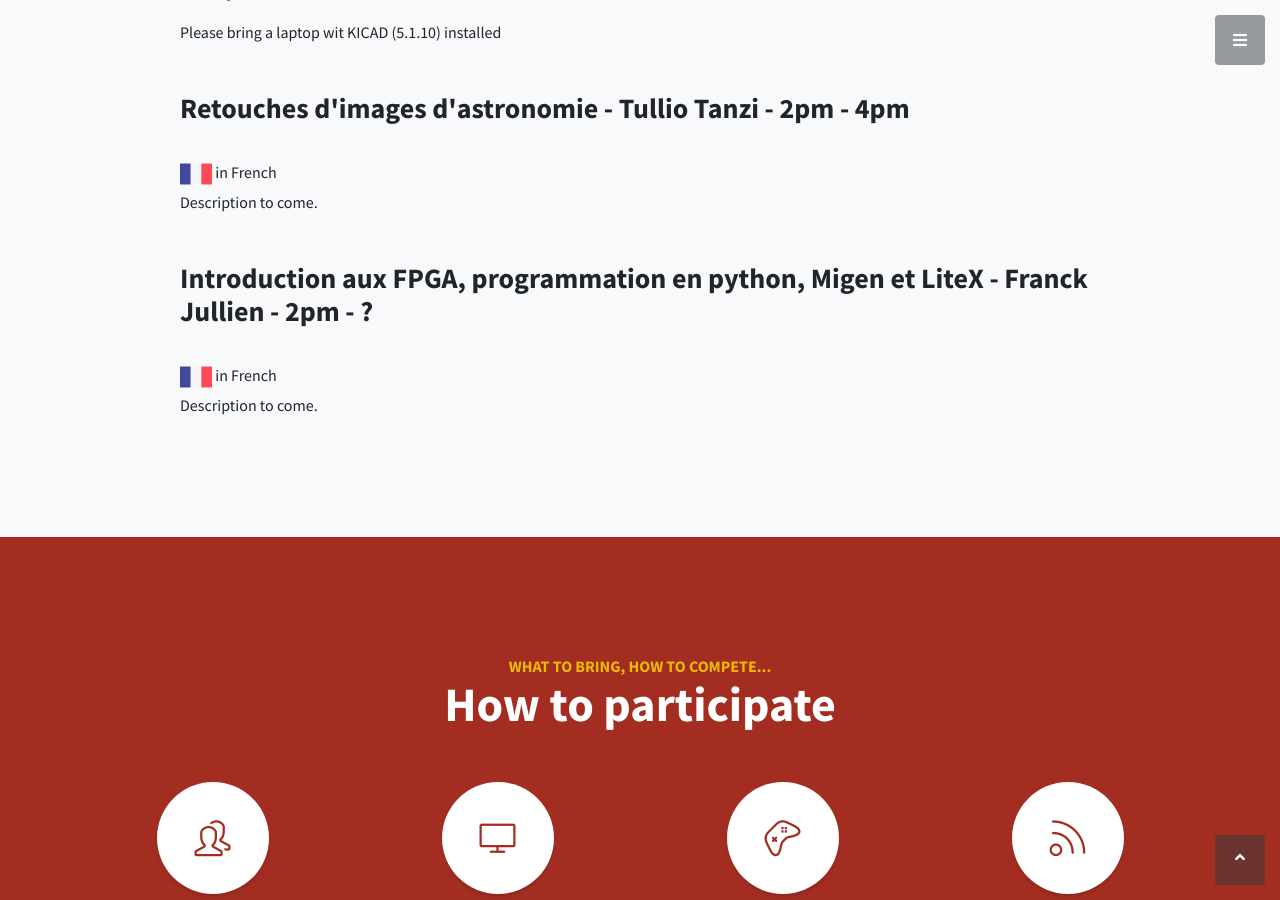
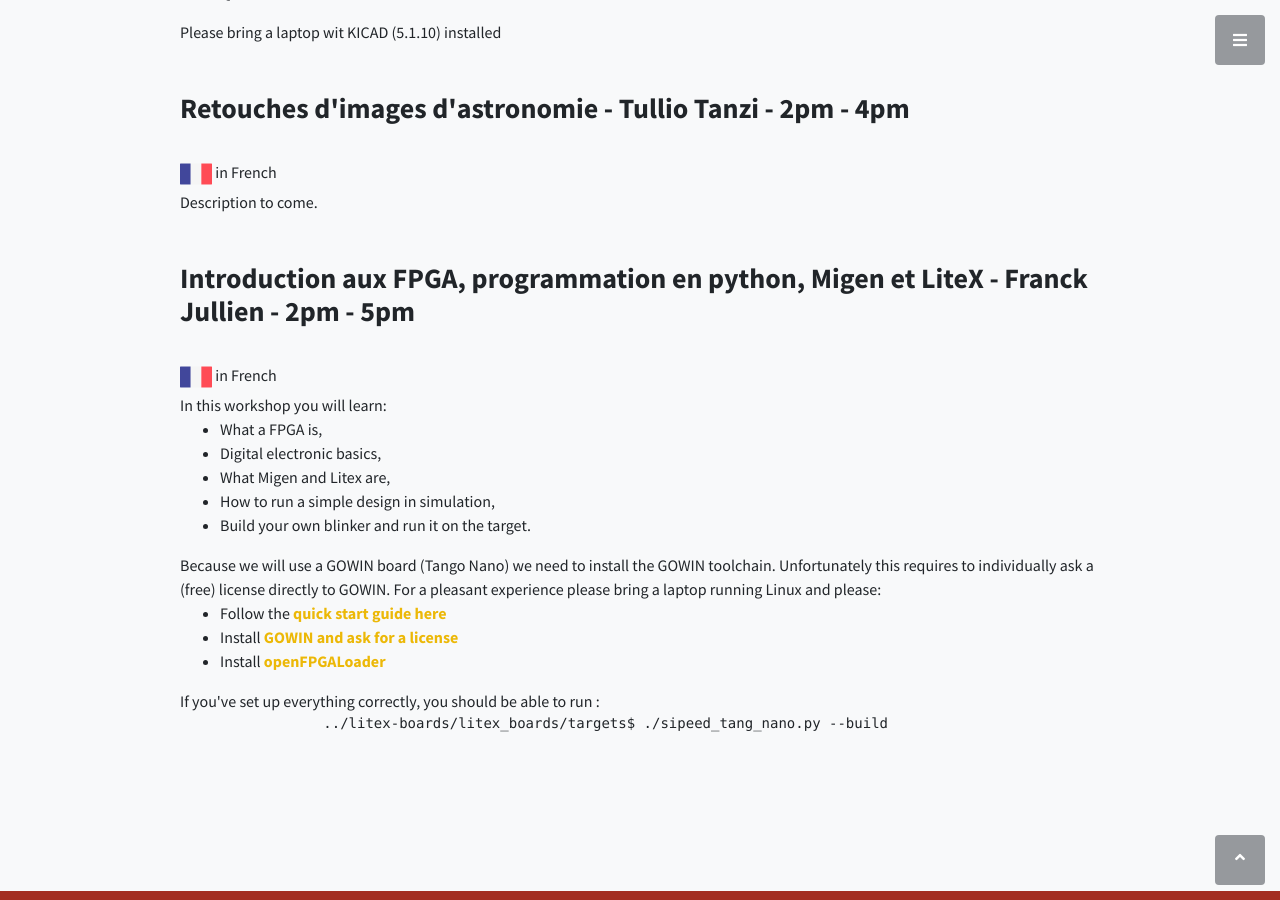
Before and after one commit to ph0wn/ph0wn.github.io, a Jekyll site: the page built from index.html, in a window 1280 px wide and 900 px high, scrolled down 3659 px. Built offline with Jekyll 4.4.1, drawn with Linux system fonts in a browser that asks for light colours; some of the changed text lies outside the part shown.

Commit message:
details for the FPGA workshop

```diff
--- a/index.html
+++ b/index.html
@@ -104,10 +104,35 @@ Please bring a laptop wit KICAD (5.1.10) installed
 		 <img src="/images/france.png"  title="icon made by www.freepik.com" alt="icon made by www.freepik.com" width="32px" /> in French<br>
 		 Description to come.
 
-		 <h3 class="mt-5">Introduction aux FPGA, programmation en python, Migen et LiteX - Franck Jullien - 2pm - ?</h3><br>
+		 <h3 class="mt-5">Introduction aux FPGA, programmation en python, Migen et LiteX - Franck Jullien - 2pm - 5pm</h3><br>
 		 <img src="/images/france.png"  title="icon made by www.freepik.com" alt="icon made by www.freepik.com" width="32px" /> in French<br>
-		 Description to come.
 
+		 In this workshop you will learn:
+
+		 <ul>
+		     <li> What a FPGA is,</li>
+		     <li> Digital electronic basics,</li>
+		     <li> What Migen and Litex are,</li>
+		     <li> How to run a simple design in simulation,</li>
+		     <li> Build your own blinker and run it on the target.</li>
+		 </ul>
+
+		 Because we will use a GOWIN board (Tango Nano) we need to install the GOWIN toolchain.
+		 Unfortunately this requires to individually ask a (free) license directly to GOWIN.
+
+		 For a pleasant experience please bring a laptop running Linux and please:
+
+		 <ul>
+		     <li> Follow the <a href="https://github.com/enjoy-digital/litex">quick start guide here</a> </li>
+		     <li> Install <a href="https://www.gowinsemi.com/en/support/download_eda/">GOWIN and ask for a license</a></li>
+		     <li> Install <a href="https://github.com/trabucayre/openFPGALoader">openFPGALoader</a></li>
+		 </ul>
+
+		 If you've set up everything correctly, you should be able to run :
+
+	     <pre>
+		 ../litex-boards/litex_boards/targets$ ./sipeed_tang_nano.py --build
+	     </pre>
 
 
 	     </div>
```
Also changed, not shown: other parts of index.html (+1 -1 lines).
